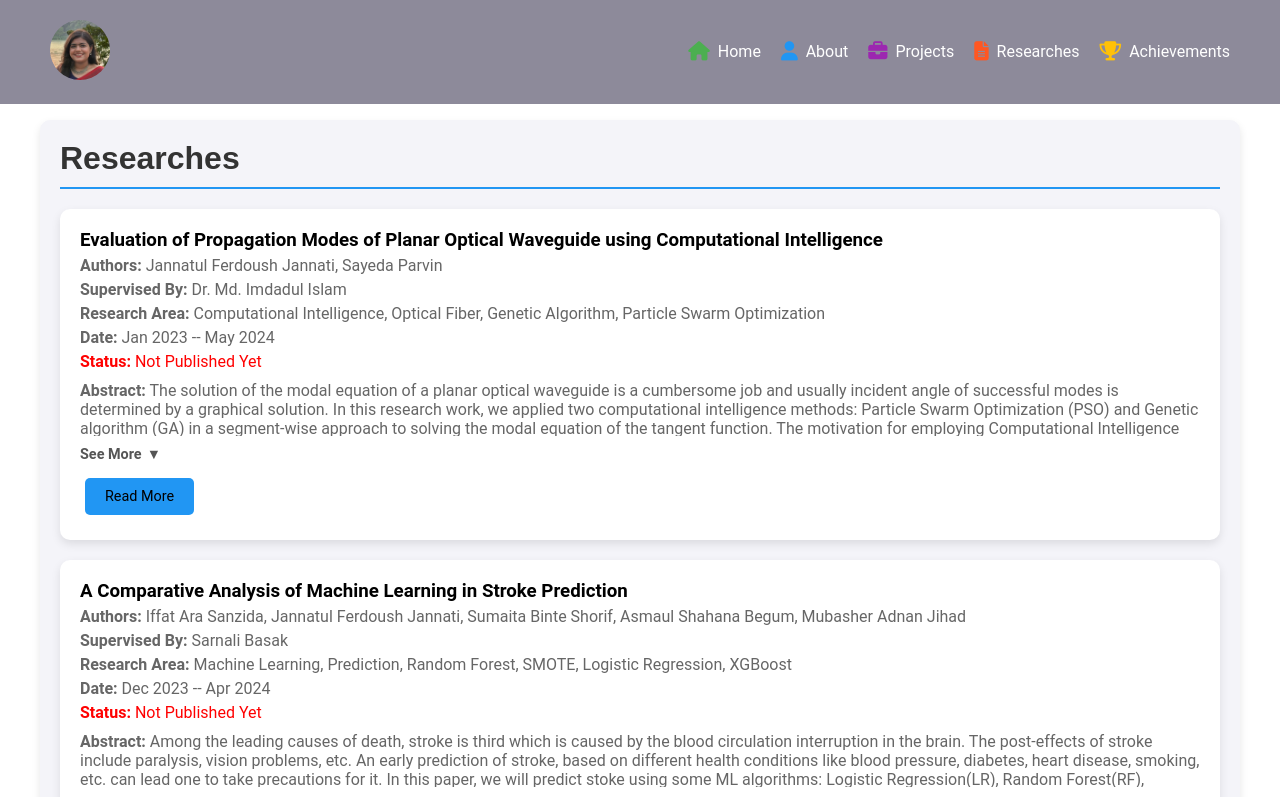
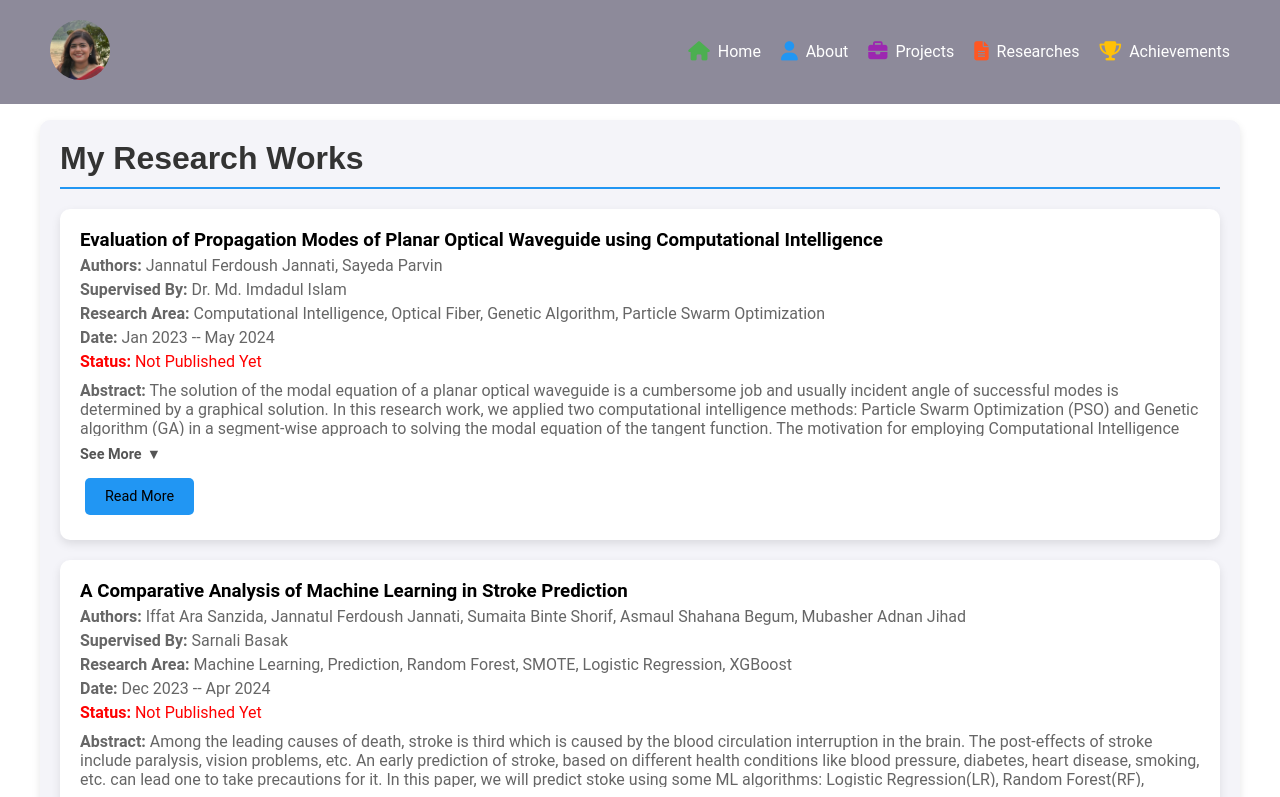
Before and after one commit to jannat-349/portfolio, a React (Vite) app: page /portfolio/researches in a window 1280 px wide. Shown: the top 797 px of the page. Built offline with nearby package versions, Linux system fonts and the light colour scheme.

Commit message:
Titles modified

```diff
--- a/src/pages/Achievements.jsx
+++ b/src/pages/Achievements.jsx
@@ -5,7 +5,7 @@ const Achievements = () => {
     return (
         <div className="achievements-container">
             <section>
-                <h2>Achievements</h2>
+                <h2>My Achievements</h2>
                 <div className="achievements-list">
                     <div className="achievement-item">
                         <h3>Leetcode Solutions</h3>
--- a/src/pages/Projects.jsx
+++ b/src/pages/Projects.jsx
@@ -95,7 +95,7 @@ const Projects = () => {
     return (
         <div className="projects-container">
             <section>
-                <h2>Projects</h2>
+                <h2>My Projects</h2>
                 <div className="project-grid">
                     {projects.map((project, index) => (
                         <div key={index} className="project-item">
--- a/src/pages/Researches.jsx
+++ b/src/pages/Researches.jsx
@@ -47,7 +47,7 @@ const Researches = () => {
     return (
         <div className="researches-container">
             <section>
-                <h2>Researches</h2>
+                <h2>My Research Works</h2>
                 <div className="research-grid">
                     {researchPapers.map((paper, index) => (
                         <div className="research-item" key={index}>
--- a/src/styles/Home.css
+++ b/src/styles/Home.css
@@ -153,7 +153,6 @@
 }
 
 @media (max-width: 768px) {
-
     .overlay {
         top: 0;
     }
```
